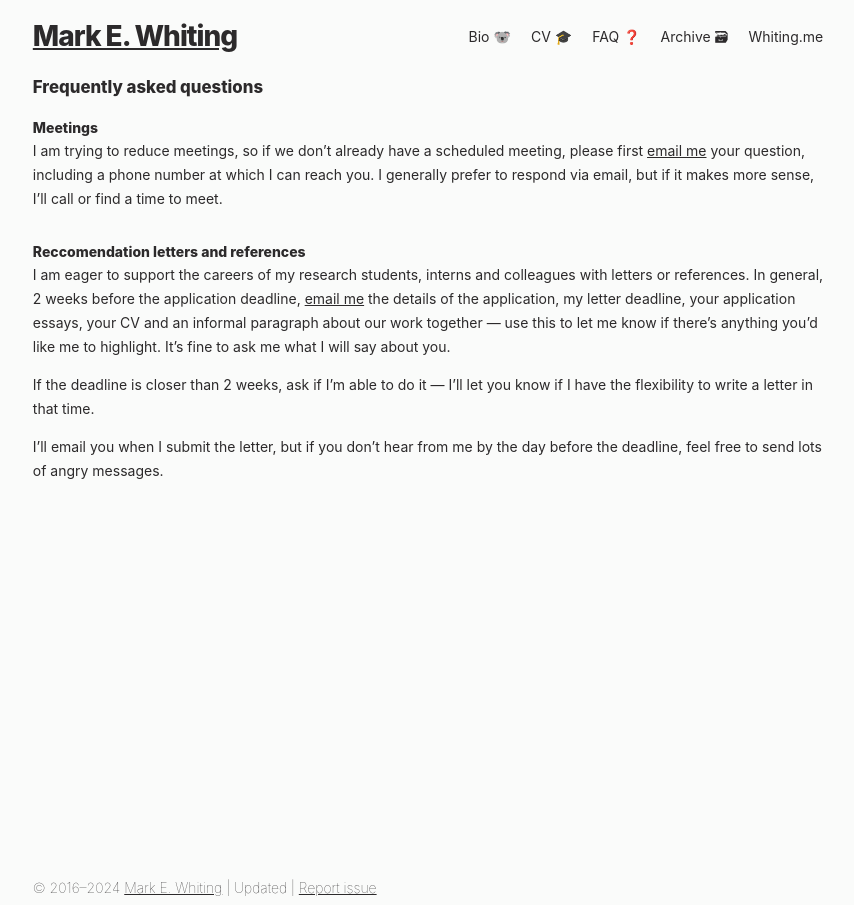
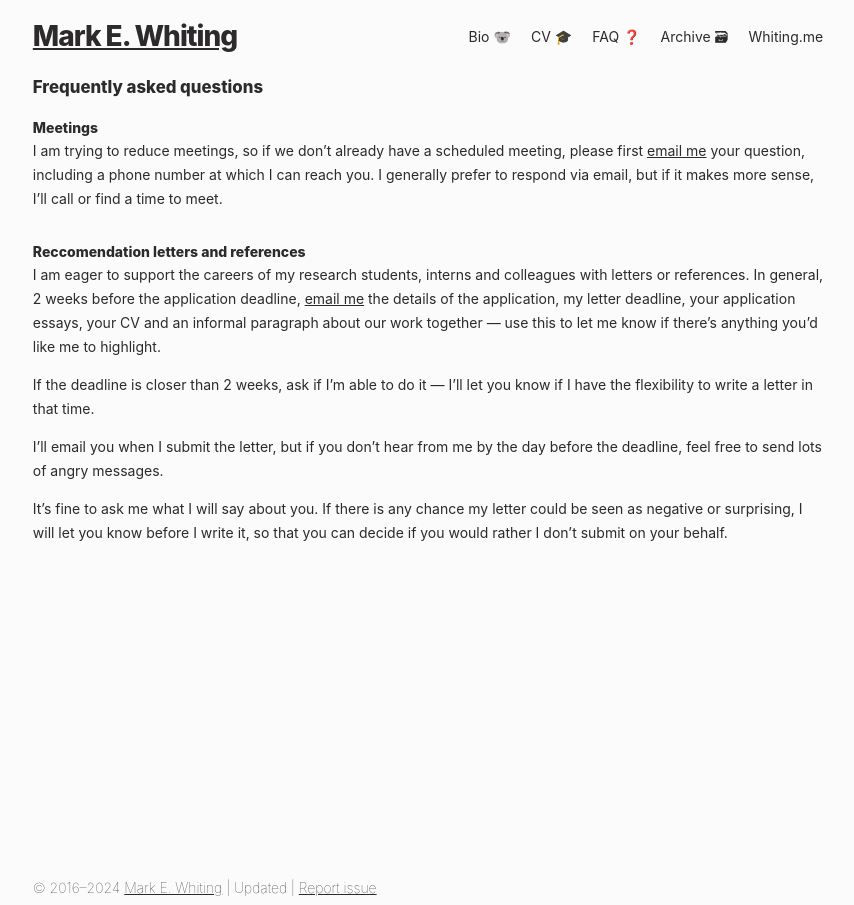
Before and after one commit to markwhiting/Whiting.me, a Jekyll site: the page built from faq.md, in a window 1280 px wide. Shown: the whole page, without its empty margins (212-1066 px from the left). Built offline with Jekyll 4.4.1, drawn with Linux system fonts in a browser that asks for light colours; comment, search, counter and statistics services are not loaded.

Commit message:
Update faq.md

```diff
--- a/faq.md
+++ b/faq.md
@@ -12,10 +12,12 @@ I am trying to reduce meetings, so if we don't already have a scheduled meeting,
 
 ### Reccomendation letters and references
 
-I am eager to support the careers of my research students, interns and colleagues with letters or references. In general, 2 weeks before the application deadline, [email me](mailto:mark@whiting.me?subject=Reference request) the details of the application, my letter deadline, your application essays, your CV and an informal paragraph about our work together — use this to let me know if there's anything you'd like me to highlight. It's fine to ask me what I will say about you.
+I am eager to support the careers of my research students, interns and colleagues with letters or references. In general, 2 weeks before the application deadline, [email me](mailto:mark@whiting.me?subject=Reference request) the details of the application, my letter deadline, your application essays, your CV and an informal paragraph about our work together — use this to let me know if there's anything you'd like me to highlight.
 
 If the deadline is closer than 2 weeks, ask if I'm able to do it — I'll let you know if I have the flexibility to write a letter in that time.
 
 I'll email you when I submit the letter, but if you don't hear from me by the day before the deadline, feel free to send lots of angry messages.
 
+It's fine to ask me what I will say about you. If there is any chance my letter could be seen as negative or surprising, I will let you know before I write it, so that you can decide if you would rather I don't submit on your behalf.
+
 <!-- It's heavily inspired by sites from great people around the internet, especially [Scott Klemmer](https://d.ucsd.edu/srk/) and [Michael Bernstein](https://hci.stanford.edu/msb/). [Add an issue on Github](https://github.com/markwhiting/Whiting.me/issues/new) if you have a suggestion to improve it. -->
```
